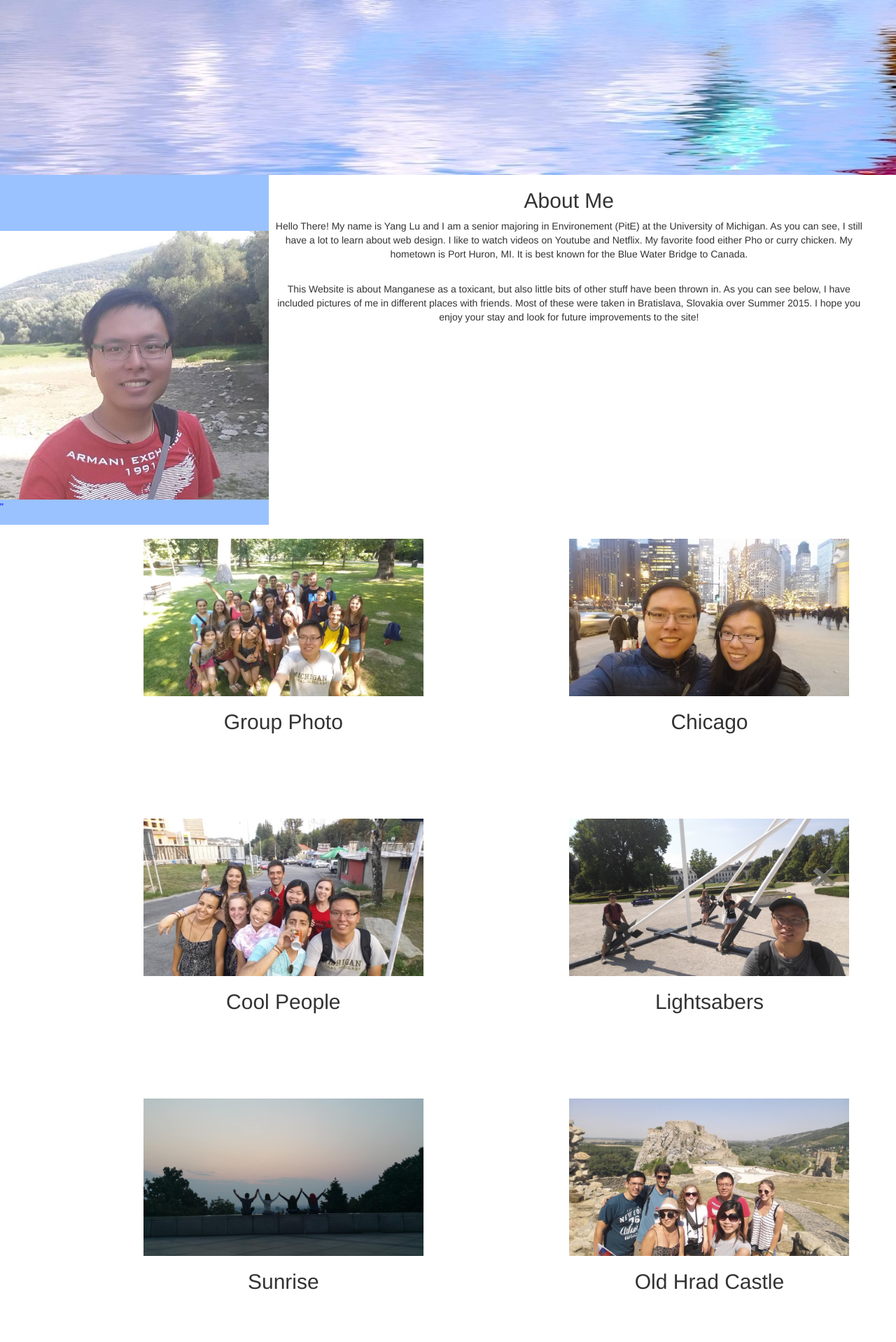
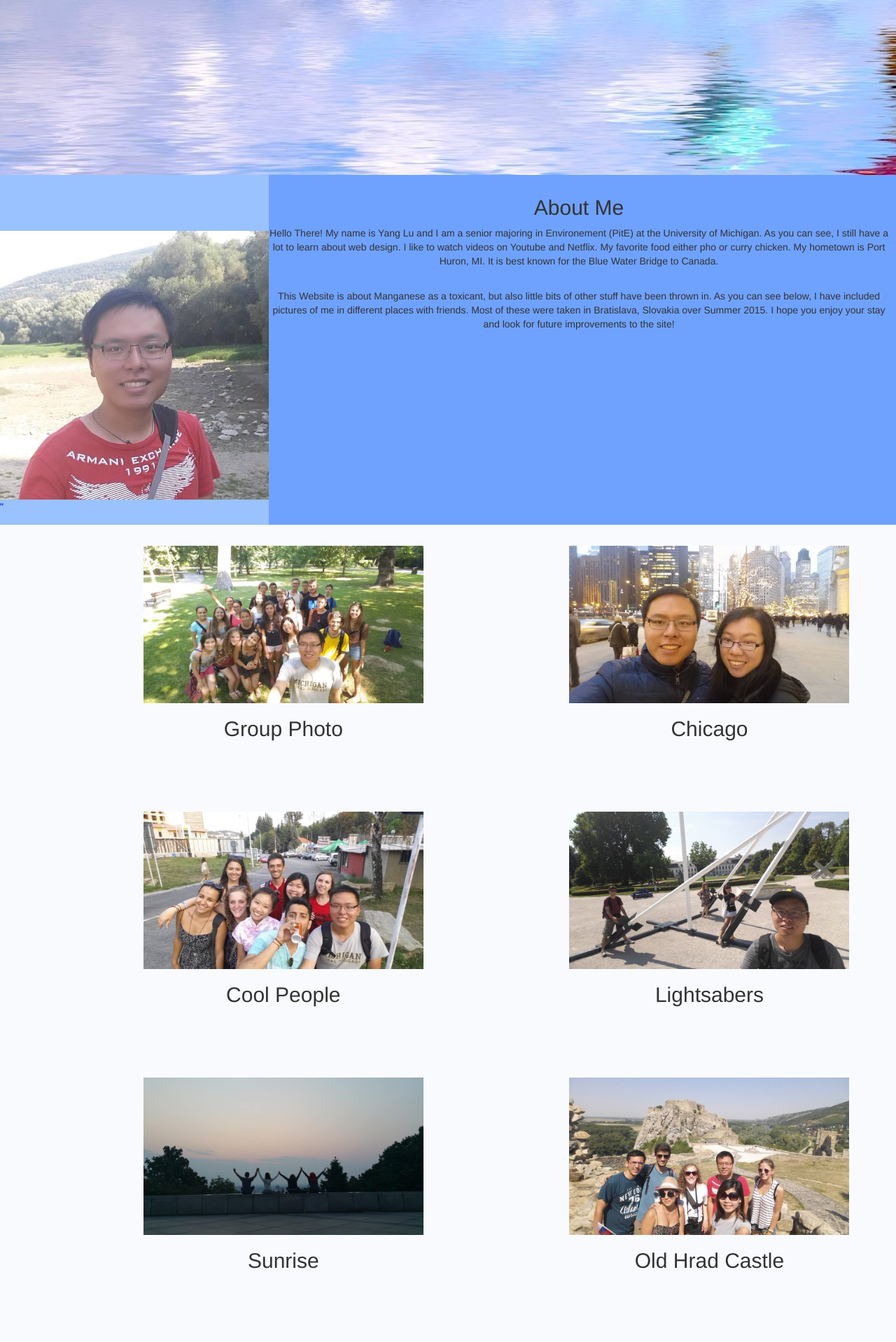
Before and after one commit to yangxlu/Portfolio, a Python web app: template templates/aboutme.html in a window 1280 px wide; the page is wider, and only the part inside the window is pictured. Shown: the part 1070-2988 px from the top of that part at 70% size. Run offline with Jinja, Linux system fonts and the light colour scheme; the template is opened without the code that fills it, so the values that code supplies are empty; some libraries are stand-ins or nearby versions.

Commit message:
media queries

```diff
--- a/static/mystyle.css
+++ b/static/mystyle.css
@@ -124,20 +124,20 @@
 
 
 div.parent1{
-
+background-color: #F9FAFE;
 width: 100%;
+margin-top: -20px;
 
 
 }
 
 div.column1{
 	 height: 400px;
-
    width: 400px;
  display: inline-block;
  margin-left: 16%;
 text-align: center;
-
+padding-top: 30px;
 
 }
 div.column1 img{
@@ -146,10 +146,6 @@
 
 
 }
-
-
-
-
 
 #myimage{
 	width: 30%;
@@ -169,8 +165,12 @@
 div#bio{
 	height: 500px;
 	text-align: center;
-	width: 97%;
-
+	width: 100%;
+	background-color: #6FA2FE;
+	padding-left: 10px;
+	padding-right: 10px;
+	padding-top: 10px;
+	margin-bottom: 20px;
 }
 
 form{
@@ -222,17 +222,93 @@
 
 }
 
+div#youtube{
+	text-align: center;
+	background-color: #ffcb05;
+	padding-top: 20px;
+	padding-bottom: 10px;
+}
+
+
 form{
 	background-color: #C6CEFC;
 
 }
 
 
+@media screen and (min-width:10px){
+	div#iframe{
+		height: 300px;
+	}
+	div#iframe2{
+		height: 300px;
+	}
+	iframe{
+	height: 200px;
+  width: 70%;
+
+ }
+.footer-img {
+	visibility:hidden;
+   }
+footer a:link {
+    background-color: #efefef;
+    padding: 1px 10px;
+    text-align: center;
+    text-decoration: none;
+    display: inline-block;
+    font-size: 80%;
+    font-family: Verdana, Geneva, sans-serif;
+}
+}
+
+
+
+
 @media screen and (min-width:600px){
 	.footer-img {
 	visibility:hidden;
    }
+   iframe{
+	height: 500px;
+  width: 70%;
 }
+	div#iframe{
+		height: 700px;
+	}
+	div#iframe2{
+		height: 700px;
+	}
+div.parent1{
+background-color: #F9FAFE;
+width: 100%;
+margin-top: -20px;
+
+
+}
+
+div.column1{
+	 height: 400px;
+   width: 400px;
+ display: inline-block;
+ margin-left: 16%;
+text-align: center;
+padding-top: 30px;
+
+}
+
+footer a:link {
+    background-color: #efefef;
+    padding: 1px 20px;
+    text-align: center;
+    text-decoration: none;
+    display: inline-block;
+    font-size: 150%;
+    font-family: Verdana, Geneva, sans-serif;
+}
+
+}
+
 
 @media screen and (min-width:1200px){
 
@@ -247,5 +323,50 @@
 		margin-left: 2%;
 
    }
+   iframe{
+	height: 800px;
+  width: 70%;
+  }
+	div#iframe{
+		height: 1000px;
+	}
+	div#iframe2{
+		height: 1000px;
+	}
+
+div.parent1{
+background-color: #F9FAFE;
+width: 100%;
+margin-top: -20px;
+
 
 }
+
+div.column1{
+	 height: 400px;
+   width: 400px;
+ display: inline-block;
+ margin-left: 16%;
+text-align: center;
+padding-top: 30px;
+
+}
+
+div.column1 img{
+	 max-width: 100%;
+    max-height: 100%;
+
+
+}
+
+footer a:link {
+    background-color: #efefef;
+    padding: 1px 20px;
+    text-align: center;
+    text-decoration: none;
+    display: inline-block;
+    font-size: 150%;
+    font-family: Verdana, Geneva, sans-serif;
+}
+
+}
--- a/templates/aboutme.html
+++ b/templates/aboutme.html
@@ -10,7 +10,7 @@
 	</div>
 	<div id = "bio">
         <h2>About Me</h2>
-        <p> Hello There! My name is Yang Lu and I am a senior majoring in Environement (PitE) at the University of Michigan. As you can see, I still have a lot to learn about web design. I like to watch videos on Youtube and Netflix. My favorite food either Pho or curry chicken. My hometown is Port Huron, MI. It is best known for the Blue Water Bridge to Canada. </p><br>
+        <p> Hello There! My name is Yang Lu and I am a senior majoring in Environement (PitE) at the University of Michigan. As you can see, I still have a lot to learn about web design. I like to watch videos on Youtube and Netflix. My favorite food either pho or curry chicken. My hometown is Port Huron, MI. It is best known for the Blue Water Bridge to Canada. </p><br>
 
         <p> This Website is about Manganese as a toxicant, but also little bits of other stuff have been thrown in. As you can see below, I have included pictures of me in different places with friends. Most of these were taken in Bratislava, Slovakia over Summer 2015. I hope you enjoy your stay and look for future improvements to the site! </p>
 
@@ -82,12 +82,20 @@
       </div>
 </div>
 
-
+<div class = "parent1">
        <div class="column1">
 
 
        <img src = "static/9.jpg" alt =" image "/>
         <h2> First Football Game </h2>
+      </div>
+       <div class="column1">
+
+
+       <img src = "static/10.jpg" alt =" image "/>
+        <h2> Cool Cave </h2>
+      </div>
+
       </div>
 
 
--- a/templates/base.html
+++ b/templates/base.html
@@ -50,7 +50,7 @@
 	{% block content %}
 	{% endblock %}
 	<footer>
-		<p>Copyright &copy; 2016 Yang Lu <a class = "footer-ig" href="https://www.facebook.com/yang.lu.90">My Facebook</a> <a class = "footer-img" href = "http://umich.edu/"> Umich</a> <a class = "footer-img" href = "https://www.si.umich.edu/programs/courses/206"> SI 206</a>  <a class = "footer-img" href = "feedback.html"> Feedback </a></p>
+		<p>Copyright &copy; 2016 Yang Lu <a id = "footer-image" href="https://www.facebook.com/yang.lu.90">My Facebook</a> <a class = "footer-img" href = "http://umich.edu/"> Umich</a> <a class = "footer-img" href = "https://www.si.umich.edu/programs/courses/206"> SI 206</a>  <a class = "footer-img" href = "feedback.html"> Feedback </a></p>
 	</footer>
 </body>
 
```
Also changed, not shown: templates/research.html (+14 -0 lines), static/10.jpg (added).
